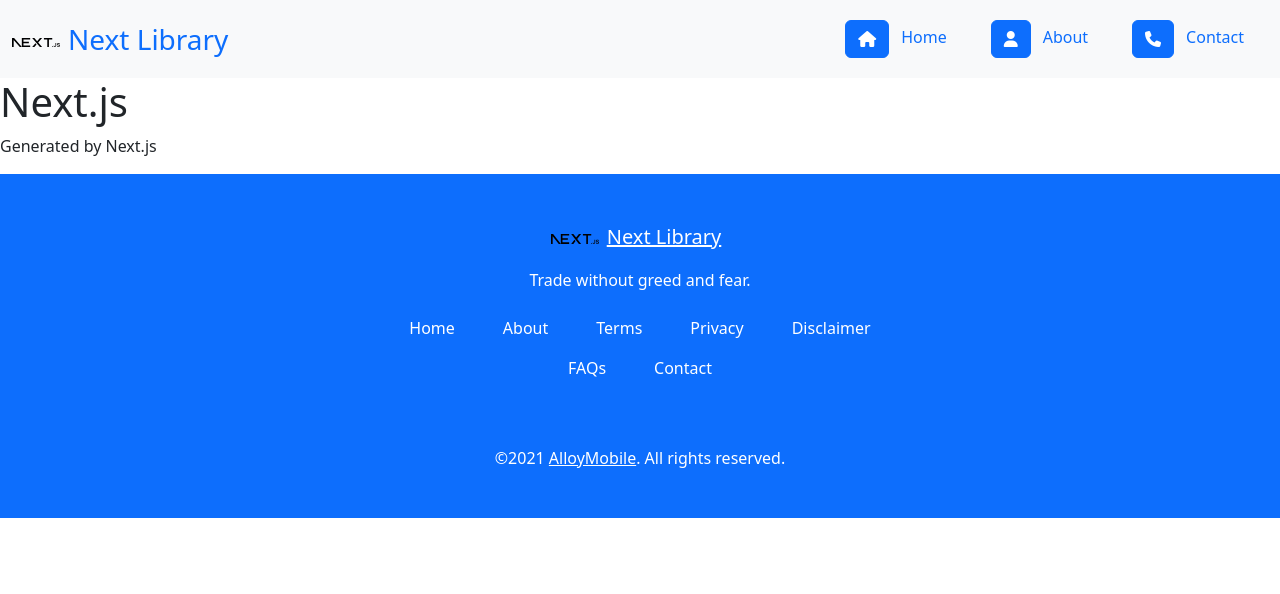
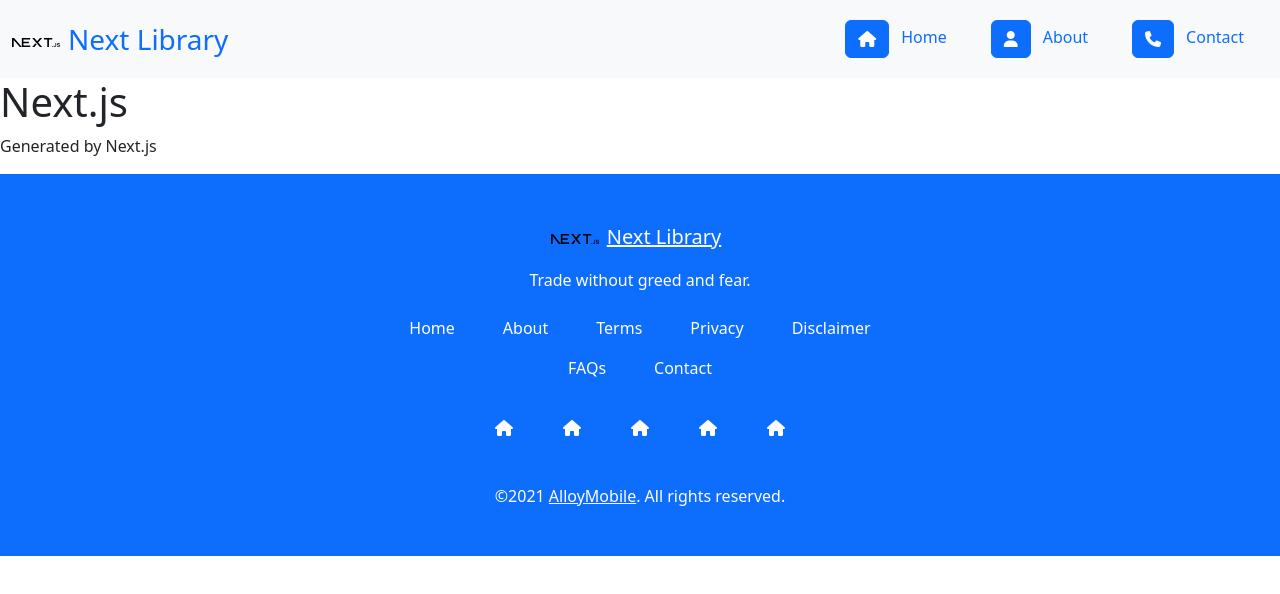
Before and after one commit to alloymobile/alloymobile-next, a Next.js app: page / in a window 1280 px wide. Shown: the top 594 px of the page. Built offline with nearby package versions, Linux system fonts and the light colour scheme.

Commit message:
Added links to the library

```diff
--- a/src/app/app.json
+++ b/src/app/app.json
@@ -1,25 +1,8 @@
 {
-    "icon":{ "className":"btn btn-primary","iconName":"fa fa-home" },
-    "iconBar":{
-        "className":"border border-primary p-2",
-        "icons":[
-            { "className":"btn btn-primary m-1","iconName":"fa fa-home" },
-            { "className":"btn btn-primary m-1","iconName":"fa fa-home" },
-            { "className":"btn btn-primary m-1","iconName":"fa fa-home" }
-        ]
-    },
-    "iconLinkBar":{
-        "className":"nav nav-pills",
-        "links":[
-            { "className":"nav-link","href":"#","name":"Home","icon": { "className":"btn btn-primary m-1","iconName":"fa fa-home" }},
-            { "className":"nav-link","href":"#","name":"About","icon": { "className":"btn btn-primary m-1","iconName":"fa fa-home" }},
-            { "className":"nav-link","href":"#","name":"Contact","icon": { "className":"btn btn-primary m-1","iconName":"fa fa-home" }}
-        ]
-    },
     "navBar":{
         "className":"navbar navbar-expand-lg navbar-light bg-light",
         "logo":{"name":"Next Library","className":"navbar-brand g-0 m-0 text-primary fs-3","href":"https://sellcallput.com","logo":{"src":"/next.svg","alt":"Next JS","width":"48","height":"auto"}},
-        "linkIconBar":{
+        "linkBar":{
             "className":"nav",
             "links":[
                 { "className":"nav-link","href":"#","name":"Home","active": "","icon": { "className":"btn btn-primary m-1","iconName":"fa fa-home" }},
--- a/src/app/library/cell/button/button-icon.js
+++ b/src/app/library/cell/button/button-icon.js
@@ -1,10 +1,10 @@
-import Icon from "../icon/icon";
+import AlloyIcon from "../icon/icon";
 
 export default function AlloyButtonIcon(props)
 {
     return (
         <button className={props.buttonIcon.className}>
-            <Icon icon={{iconName: props.buttonIcon.iconName}} />
+            <AlloyIcon icon={{iconName: props.buttonIcon.iconName}} />
             {props.buttonIcon.text}
         </button>
     )
--- /dev/null
+++ b/src/app/library/cell/icon/icon-link.js
@@ -0,0 +1,11 @@
+import Link from 'next/link';
+import AlloyIcon from '../icon/icon';
+
+export default function AlloyIconLink(props)
+{
+    return (
+        <Link href={props.iconLink.href} className={`${props.iconLink.className} ${props.iconLink.active}`}>
+            <AlloyIcon icon={props.iconLink.icon} />
+        </Link>
+    )
+}
--- a/src/app/library/tissue/bar/icon-bar.js
+++ b/src/app/library/tissue/bar/icon-bar.js
@@ -1,8 +1,28 @@
 import AlloyIcon from "../../cell/icon/icon";
+import AlloyIconLink from "../../cell/icon/icon-link";
 
 
 export default function AlloyIconBar(props)
 {
+    if(props.iconBar.icons.length > 0){
+        if(props.iconBar.icons[0].href != undefined  ){
+            return (
+                <div className={props.iconBar.className}>
+                    {props.iconBar.icons.map((icon, index) => (
+                        <AlloyIconLink key={index} iconLink={icon} />
+                    ))}
+                </div>
+            )
+        }
+        if(props.iconBar.icons[0].type != undefined && props.iconBar.icons[0].type == "button" ){
+            return (
+                <div className={props.iconBar.className}>
+                    {props.iconBar.icons.map((icon, index) => (
+                        <AlloyIconButton key={index} iconButton={icon} />
+                    ))}
+                </div>
+            )
+        }
         return (
             <div className={props.iconBar.className}>
                 {props.iconBar.icons.map((icon, index) => (
@@ -11,3 +31,4 @@
             </div>
         )
     }
+}
--- a/src/app/library/tissue/bar/link-bar.js
+++ b/src/app/library/tissue/bar/link-bar.js
@@ -1,12 +1,26 @@
 import AlloyLink from "../../cell/link/link";
+import AlloyLinkIcon from "../../cell/link/link-icon";
 
 export default function AlloyLinkBar(props)
 {
-    return (
+    if(props.linkBar.links.length > 0){
+        if(props.linkBar.links[0].icon != undefined  ){
+            return(
+                <div className={props.linkBar.className}>
+                    {props.linkBar.links.map((link, index) => (
+                        <AlloyLinkIcon key={index} linkIcon={link} />
+                    ))}
+                </div>
+            )
+        }else{
+            return(
                 <div className={props.linkBar.className}>
                     {props.linkBar.links.map((link, index) => (
                         <AlloyLink key={index} link={link} />
                     ))}
                 </div>
             )
+
         }
+    }
+}
--- a/src/app/library/tissue/bar/link-icon-bar.js
+++ /dev/null
@@ -1,14 +0,0 @@
-import AlloyLinkIcon from "../../cell/link/link-icon";
-
-
-
-export default function AlloyLinkIconBar(props)
-{
-    return (
-        <div className={props.linkIconBar.className}>
-            {props.linkIconBar.links.map((link, index) => (
-                <AlloyLinkIcon key={index} linkIcon={link} />
-            ))}
-        </div>
-    )
-}
--- a/src/app/library/tissue/nav/navbar.js
+++ b/src/app/library/tissue/nav/navbar.js
@@ -1,5 +1,5 @@
 import AlloyLinkLogo from "../../cell/link/link-logo";
-import AlloyLinkIconBar from "../bar/link-icon-bar";
+import AlloyLinkBar from "../bar/link-bar";
 
 export default function AlloyNavbar(props){
     return (
@@ -13,7 +13,7 @@
 
 
             <div className="navbar-collapse collapse justify-content-end" id="navbarCollapse">
-                <AlloyLinkIconBar linkIconBar={props.navBar.linkIconBar} />
+                <AlloyLinkBar linkBar={props.navBar.linkBar} />
             </div>
 
 
```
Also changed, not shown: src/app/library/cell/icon/icon-button.js (added, +11 -0 lines), src/app/library/tissue/bar/button-bar.js (added), src/app/library/tissue/bar/button-icon-bar.js (deleted). Lines whose indentation alone changed are shown as unchanged.
